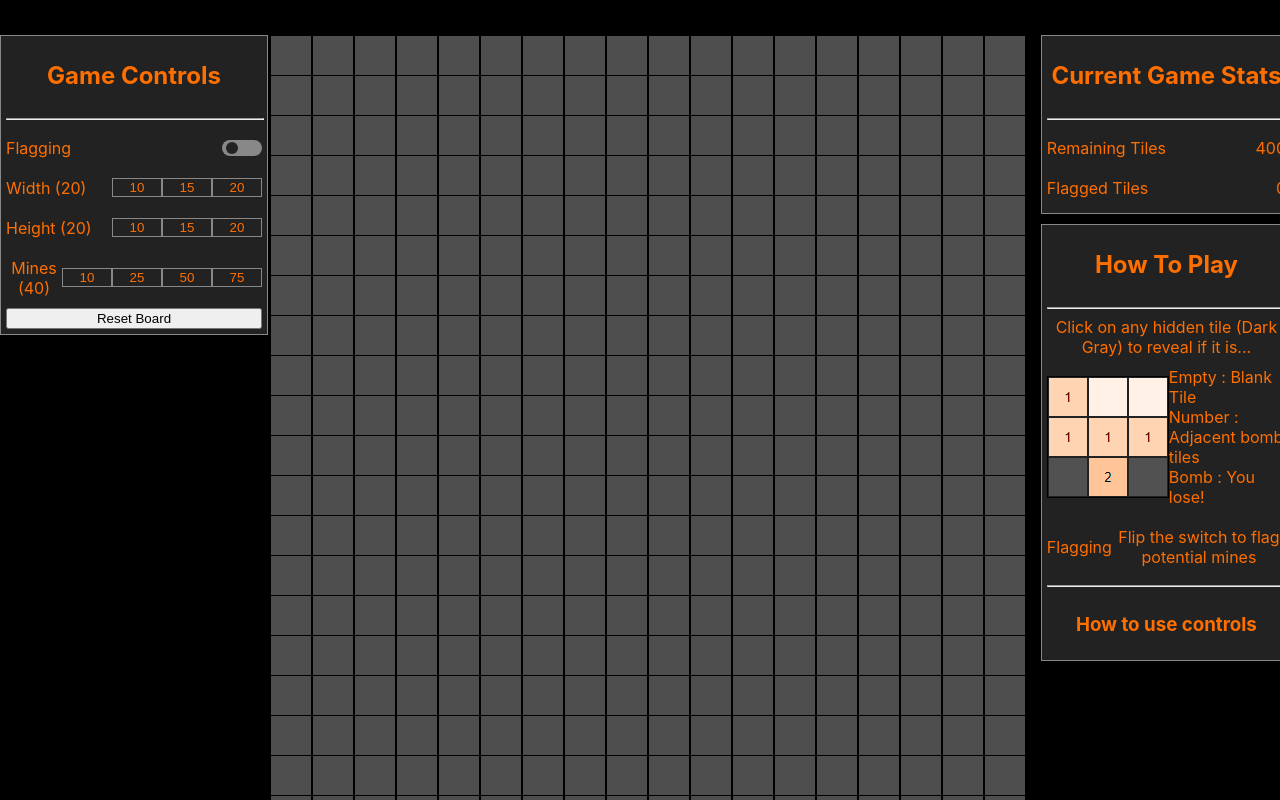
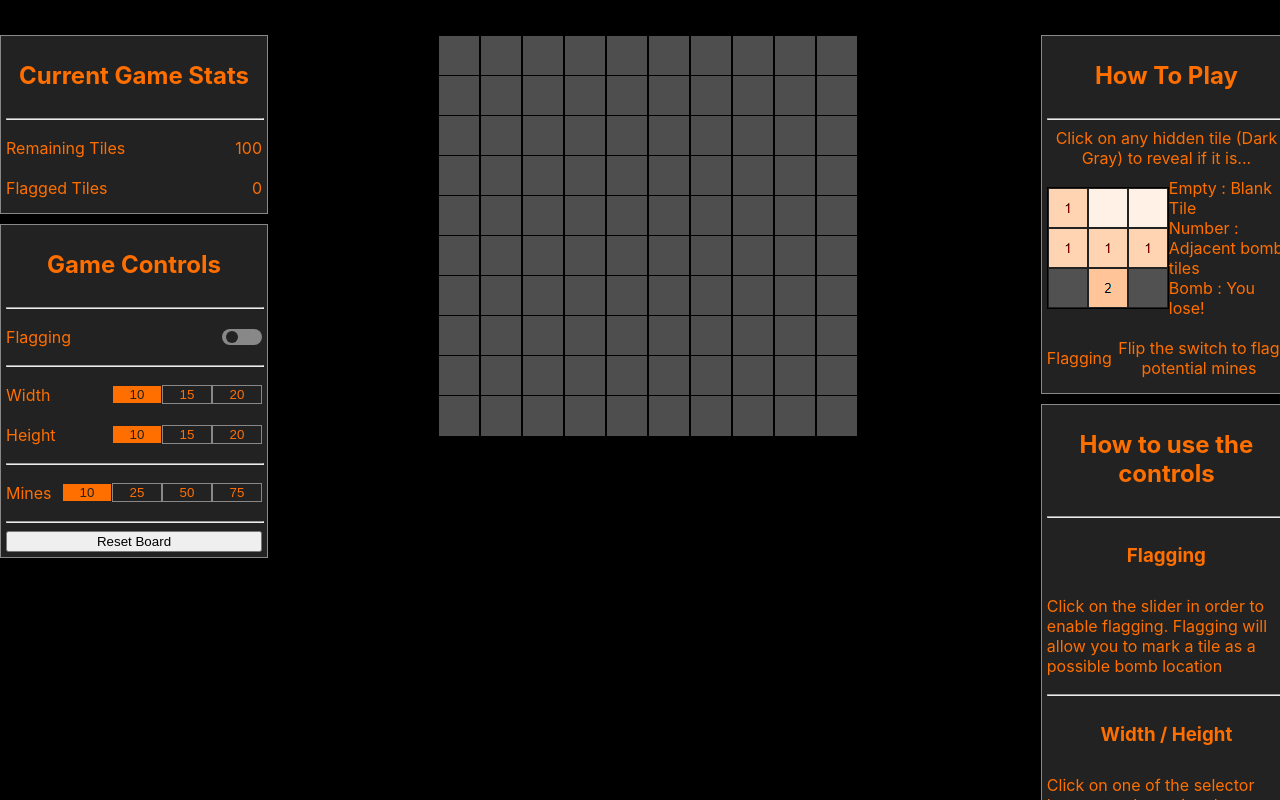
Before and after one commit to Xerillius/react-sweeper, a React (Create React App) app: page / in a window 1280 px wide. Shown: the top 800 px of the page. Built offline with nearby package versions, Linux system fonts and the light colour scheme.

Commit message:
I might be done? Bad commit #5823

```diff
--- a/public/index.html
+++ b/public/index.html
@@ -2,42 +2,19 @@
 <html lang="en">
   <head>
     <meta charset="utf-8" />
-    <link rel="icon" href="%PUBLIC_URL%/favicon.ico" />
+    <link rel="icon" href="%PUBLIC_URL%/bomb.ico" />
     <meta name="viewport" content="width=device-width, initial-scale=1" />
     <meta name="theme-color" content="#000000" />
     <meta
       name="description"
-      content="Web site created using create-react-app"
+      content="A mine sweeper clone made with React"
     />
     <link rel="apple-touch-icon" href="%PUBLIC_URL%/logo192.png" />
-    <!--
-      manifest.json provides metadata used when your web app is installed on a
-      user's mobile device or desktop. See https://developers.google.com/web/fundamentals/web-app-manifest/
-    -->
     <link rel="manifest" href="%PUBLIC_URL%/manifest.json" />
-    <!--
-      Notice the use of %PUBLIC_URL% in the tags above.
-      It will be replaced with the URL of the `public` folder during the build.
-      Only files inside the `public` folder can be referenced from the HTML.
-
-      Unlike "/favicon.ico" or "favicon.ico", "%PUBLIC_URL%/favicon.ico" will
-      work correctly both with client-side routing and a non-root public URL.
-      Learn how to configure a non-root public URL by running `npm run build`.
-    -->
-    <title>React App</title>
+    <title>ReactSweeper</title>
   </head>
   <body>
     <noscript>You need to enable JavaScript to run this app.</noscript>
     <div id="root"></div>
-    <!--
-      This HTML file is a template.
-      If you open it directly in the browser, you will see an empty page.
-
-      You can add webfonts, meta tags, or analytics to this file.
-      The build step will place the bundled scripts into the <body> tag.
-
-      To begin the development, run `npm start` or `yarn start`.
-      To create a production bundle, use `npm run build` or `yarn build`.
-    -->
   </body>
 </html>
--- a/src/App.js
+++ b/src/App.js
@@ -3,6 +3,7 @@ import './App.scss';
 
 import GameStats from './components/GameStats'
 import Controls from './components/Controls'
+import ControlsHowTo from './components/ControlsHowTo'
 import GameBoard from './components/GameBoard'
 import Instructions from './components/Instructions'
 import {Tile} from './components/Tile'
@@ -12,9 +13,9 @@ import {GameContext} from './GameContext'
 function App() {
   // Initial state of game if no other options chosen
   const initialState = {
-    xDim: 20,
-    yDim: 20,
-    totalMines: 40,
+    xDim: 10,
+    yDim: 10,
+    totalMines: 10,
     display: ["unset"],
     dead: false,
     win: false,
@@ -100,12 +101,13 @@ function App() {
       <div className="App">
         <div className="main">
           <div className='sidebarWrap'>
+            <GameStats />
             <Controls reset={initGame} />
           </div>
           <GameBoard />
           <div className='sidebarWrap'>
-            <GameStats />
             <Instructions />
+            <ControlsHowTo />
           </div>
         </div>
         {/* Footer */}
--- a/src/App.scss
+++ b/src/App.scss
@@ -151,6 +151,11 @@ img {
       border: 1px solid #888;
       color: $warning;
     }
+    button.active {
+      background-color: $warning;
+      color: #222;
+      border: 1px solid #222;
+    }
   }
   hr {
     width: 100%;
@@ -158,18 +163,13 @@ img {
   }
 }
 
-.flag-con {
-  margin: 0 auto;
-  width: 100%;
-  display: flex;
-  flex-direction: row;
-  justify-content: space-between;
-  align-items: center;
+.howto {
+  text-align: left;
 }
 
-.gameBoard {
-  width: 50%;
-  margin: auto;
+.GameBoard {
+  width: 840px;
+  margin: 0 auto;
 }
 
 .instructions {
--- a/src/components/Controls.jsx
+++ b/src/components/Controls.jsx
@@ -21,6 +21,22 @@ const Controls = (props) => {
     setGame({...game, totalMines: mines, display: ['unset']})
   }
 
+  const setButtonClass = (dim,val) => {
+    console.log(dim,val)
+    let status = ['inactive', 'active']
+    return dim == 'm' ?
+        game.totalMines == val ?
+            status[1]
+          : status[0]
+      : dim == 'w' ?
+          game.xDim == val ?
+              status[1]
+            : status[0]
+          : game.yDim == val ?
+              status[1]
+            : status[0]
+  }
+
   return (
     <div className="sidebar">
       <h2>Game Controls</h2>
@@ -34,31 +50,34 @@ const Controls = (props) => {
           <span className="slider round" />
         </label>
       </section>
+      <hr />
       <section>
-        Width ({game.xDim})
+        Width
         <div>
-          <button onClick={(e) => setDim('w',10)}>10</button>
-          <button onClick={(e) => setDim('w',15)}>15</button>
-          <button onClick={(e) => setDim('w',20)}>20</button>
+          <button className={setButtonClass('w',10)} onClick={(e) => setDim('w',10)}>10</button>
+          <button className={setButtonClass('w',15)} onClick={(e) => setDim('w',15)}>15</button>
+          <button className={setButtonClass('w',20)} onClick={(e) => setDim('w',20)}>20</button>
         </div>
       </section>
       <section>
-        Height ({game.yDim})
+        Height
         <div>
-          <button onClick={(e) => setDim('h',10)}>10</button>
-          <button onClick={(e) => setDim('h',15)}>15</button>
-          <button onClick={(e) => setDim('h',20)}>20</button>
+          <button className={setButtonClass('h',10)} onClick={(e) => setDim('h',10)}>10</button>
+          <button className={setButtonClass('h',15)} onClick={(e) => setDim('h',15)}>15</button>
+          <button className={setButtonClass('h',20)} onClick={(e) => setDim('h',20)}>20</button>
         </div>
       </section>
+      <hr />
       <section>
-        Mines ({game.totalMines})
+        Mines
         <div>
-          <button onClick={(e) => changeMines(10)}>10</button>
-          <button onClick={(e) => changeMines(25)}>25</button>
-          <button onClick={(e) => changeMines(50)}>50</button>
-          <button onClick={(e) => changeMines(75)}>75</button>
+          <button className={setButtonClass('m',10)} onClick={(e) => changeMines(10)}>10</button>
+          <button className={setButtonClass('m',25)} onClick={(e) => changeMines(25)}>25</button>
+          <button className={setButtonClass('m',50)} onClick={(e) => changeMines(50)}>50</button>
+          <button className={setButtonClass('m',75)} onClick={(e) => changeMines(75)}>75</button>
         </div>
       </section>
+      <hr />
       <button
         onClick={handleClick}
       >
--- /dev/null
+++ b/src/components/ControlsHowTo.jsx
@@ -0,0 +1,27 @@
+import React from 'react'
+
+const ControlsHowTo = () => {
+  return (
+    <div className="sidebar">
+      <h2>How to use the controls</h2>
+      <hr />
+      <h3>Flagging</h3>
+      <section className="howto">
+        Click on the slider in order to enable flagging.
+        Flagging will allow you to mark a tile as a possible bomb location
+      </section>
+      <hr />
+      <h3>Width / Height</h3>
+      <section className="howto">
+        Click on one of the selector buttons to determine the dimensions of the board
+      </section>
+      <hr />
+      <h3>Mines</h3>
+      <section className="howto">
+        Click on one of the selector buttons to choose how many mines are on the board
+      </section>
+    </div>
+  )
+}
+
+export default ControlsHowTo
--- a/src/components/Instructions.jsx
+++ b/src/components/Instructions.jsx
@@ -19,8 +19,6 @@ const Instructions = () => {
         <span>Flagging</span>
         <span>Flip the switch to flag potential mines</span>
       </section>
-      <hr />
-      <h3>How to use controls</h3>
     </div>
   )
 }
--- a/src/components/Tile.js
+++ b/src/components/Tile.js
@@ -18,7 +18,9 @@ export class Tile {
     this.adjacent = -1
     this.flagged = false
     this.className = 'hidden'
-    this.colors = ['bomb', 'zero', 'one', 'two', 'three', 'four', 'five', 'six', 'seven', 'eight']
+    this.colors = [
+      'bomb', 'zero', 'one', 'two', 'three',
+      'four', 'five', 'six', 'seven', 'eight']
     this.images = {
       '-1': Hidden,
       '0': Zero,
```
Also changed, not shown: public/manifest.json, 1 other file (tests, documents, lock files or other folders).
